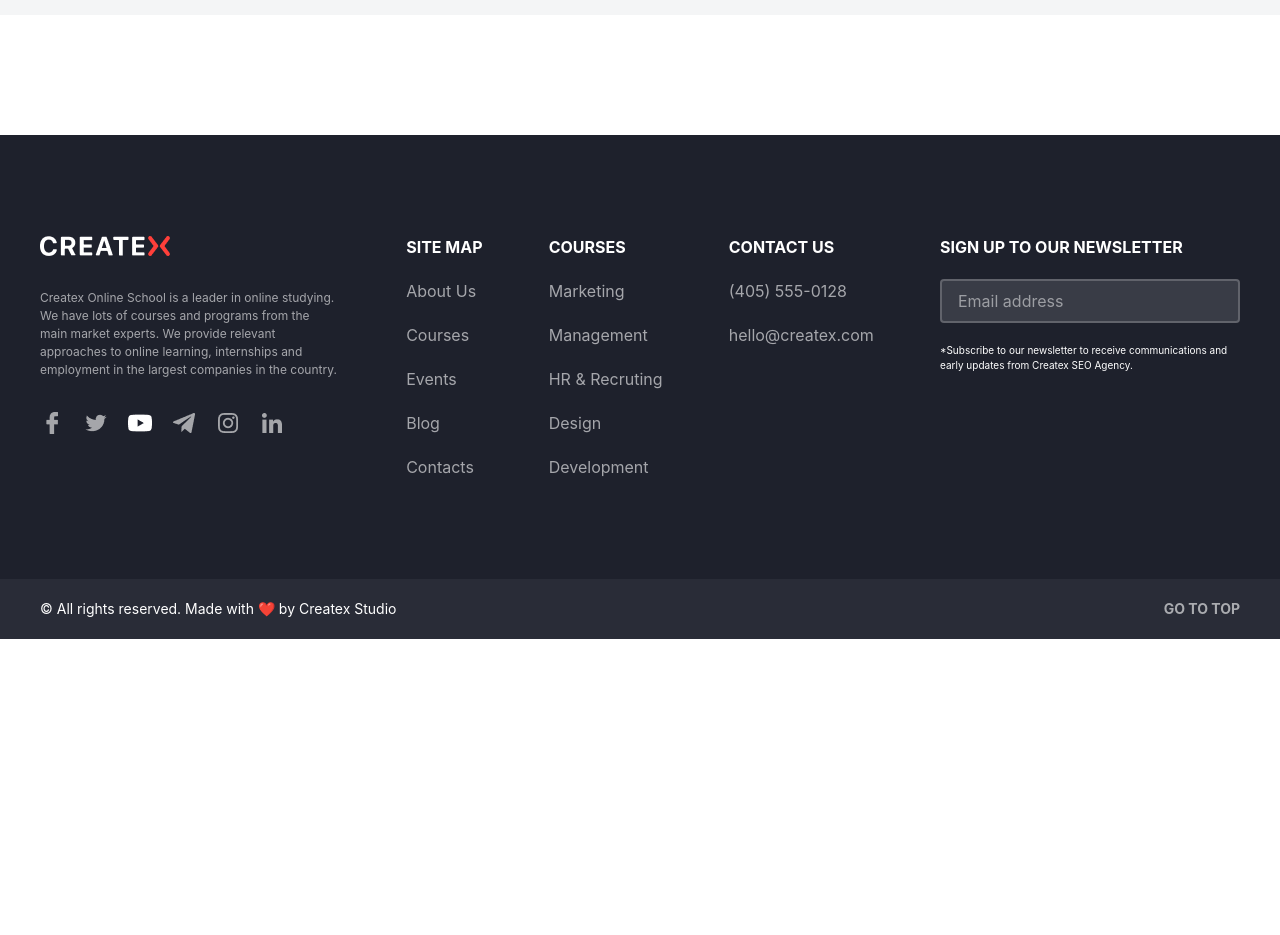
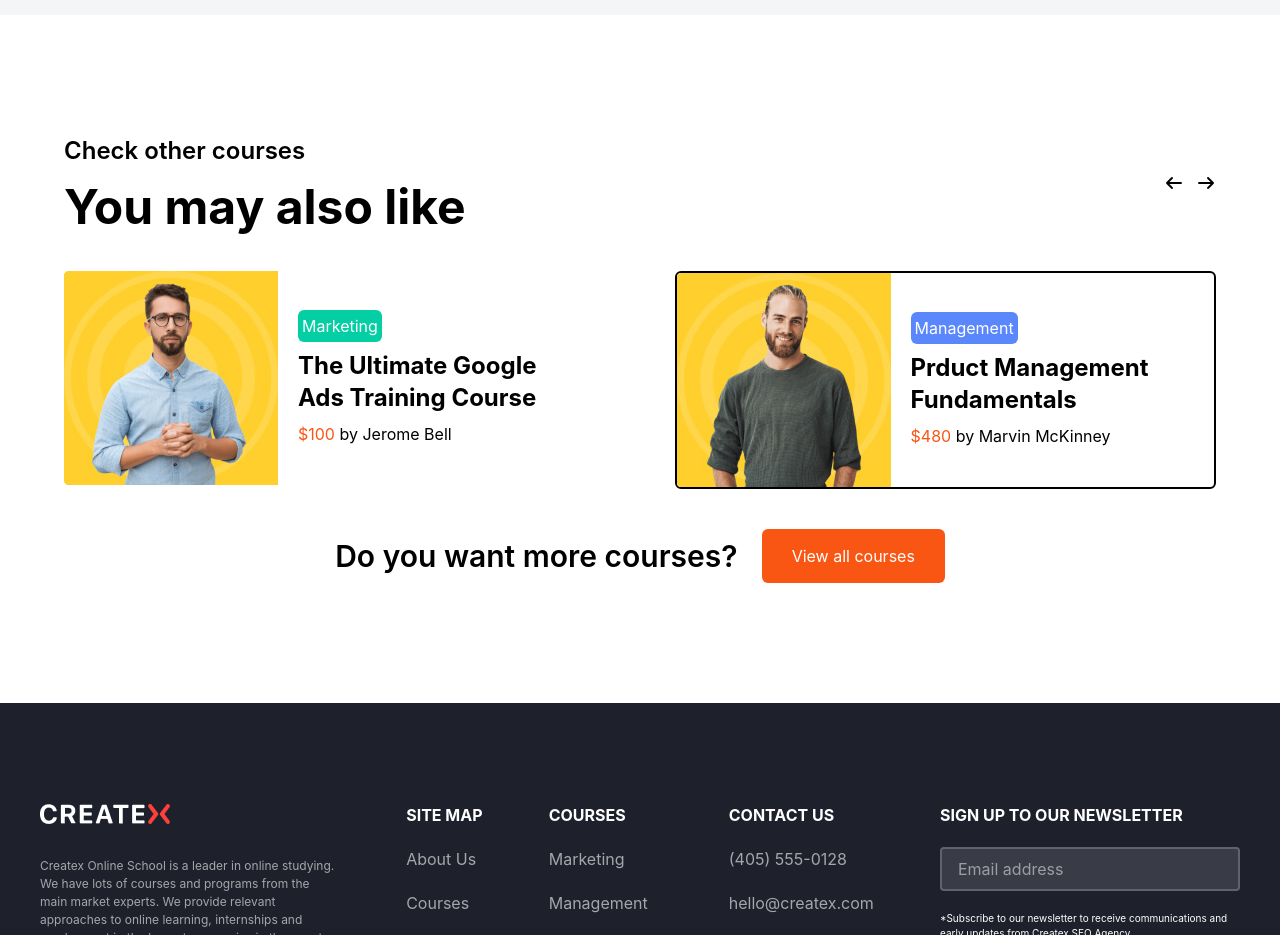
Before and after one commit to Vikingstrong/Home-Work-coop, a website: page src/page3.html in a window 1280 px wide. Shown: the part 5540-6475 px from the top of the page. Before the commit the page ends 6179 px from the top, so only its background shows below. Drawn offline with nearby package versions, Linux system fonts and the light colour scheme; files that its build step writes are made by us from their sources; files whose address does not match are found by name.

Commit message:
sec3 done

```diff
--- a/src/page3.html
+++ b/src/page3.html
@@ -270,6 +270,40 @@
             </div>
         </div>
     </section>
+    <section class="lg:max-w-310 w-[90%] m-auto lg:my-30 my-10 flex flex-col gap-10 items-center">
+        <div class="w-full flex items-center justify-between">
+            <div class="flex flex-col items-start gap-4">
+                <h1 class="font-semibold lg:text-2xl">Check other courses</h1>
+                <h1 class="lg:text-5xl font-bold">You may also like</h1>
+            </div>
+            <div class="flex items-center gap-3">
+                <i class="fa-solid fa-arrow-left"></i>
+                <i class="fa-solid fa-arrow-right"></i>
+            </div>
+        </div>
+        <div class="w-full flex gap-y-10 lg:flex-row flex-col items-start justify-between  ">
+            <div class="lg:w-[47%] lg:flex-row flex-col w-full flex items-center gap-5 border-none lg:border-2 rounded-md pr-10 ">
+                <img src="img/page3/i1.png" alt="">
+                <div class="flex flex-col items-start gap-2">
+                    <h1 class="text-white bg-[#03CEA4] p-1 rounded-md" >Marketing</h1>
+                    <h1 class="text-2xl font-bold">The Ultimate Google Ads Training Course</h1>
+                    <h1><t class="text-[#F95613]">$100</t> by Jerome Bell</h1>
+                </div>
+            </div>
+              <div class="lg:w-[47%] lg:flex-row flex-col w-full flex items-center gap-5 lg:border-2 rounded-md pr-10 ">
+                <img src="img/page3/i2.png" alt="">
+                <div class="flex flex-col items-start gap-2">
+                    <h1 class="text-white bg-[#5A87FC] p-1 rounded-md" >Management</h1>
+                    <h1 class="text-2xl font-bold">Prduct Management Fundamentals</h1>
+                    <h1><t class="text-[#F95613]">$480</t> by Marvin McKinney</h1>
+                </div>
+            </div>
+        </div>
+        <div class="flex items-center gap-6">
+            <h1 class="lg:text-3xl font-semibold">Do you want more courses?</h1>
+            <button class="text-white bg-[#F95613] p-[15px_30px] rounded-md">View all courses</button>
+        </div>
+    </section>
 <footer class="bg-[#1E212C] p-5 py-10 lg:px-0 lg:py-25">
     <div class="max-w-300 m-auto flex lg:justify-between lg:flex-row flex-col gap-5 lg:gap-0">
 
```
Also changed, not shown: src/img/page3/i1.png (added), src/img/page3/i2.png (added).
